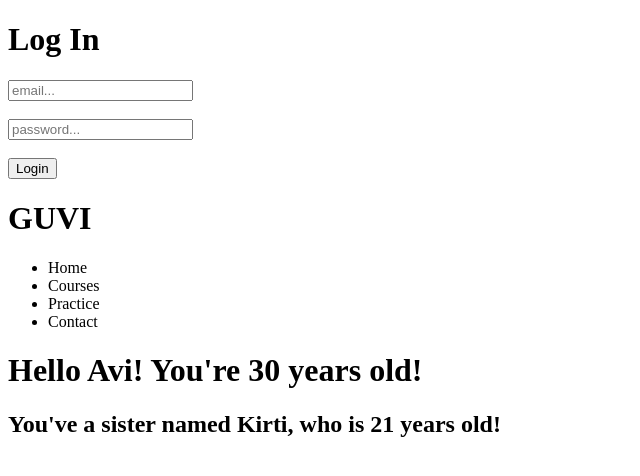
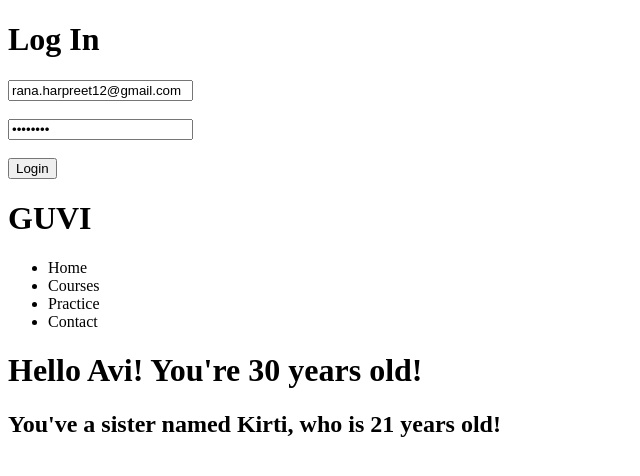
Before and after one commit to avikeshari/js-fswd, a React (Vite) app: page / in a window 1280 px wide. Shown: the top 476 px of the page, without its empty margins (0-640 px from the left). Built offline with nearby package versions, Linux system fonts and the light colour scheme.

Commit message:
controlled input

```diff
--- a/src/App.jsx
+++ b/src/App.jsx
@@ -2,12 +2,14 @@ import React from 'react'
 
 const App = () => {
 
-    const [email,setEmail]=React.useState("");
-    const [password,setPassword]=React.useState("");
+    const [email,setEmail]=React.useState("rana.harpreet12@gmail.com");
+    const [password,setPassword]=React.useState("qazsedcf");
     const hLogIn = (e) => {
         e.preventDefault();
-        console.log(event.target.email.value);
-        console.log(event.target.password.value);
+        //console.log(e.target.email.value);
+        console.log(email);
+        //console.log(e.target.password.value);
+        console.log(password);
         console.log("Form submitted successfully!");
     }
     return (
@@ -15,11 +17,11 @@ const App = () => {
             <h1>Log In</h1>
             <form onSubmit={hLogIn}>
                 <div>
-                    <input name="email" type="email" placeholder="email..." value={email} onChange={(e) => console.log(e.target.value)} />
+                    <input name="email" type="email" placeholder="email..." value={email} onChange={(e) => setEmail(e.target.value)} />
                 </div>
                 &nbsp;
                 <div>
-                    <input name="password" type="password" placeholder="password..." />
+                    <input name="password" type="password" placeholder="password..." value={password} onChange={(e) => setPassword(e.target.value)} />
                 </div>
                 &nbsp;
                 <div>
```
